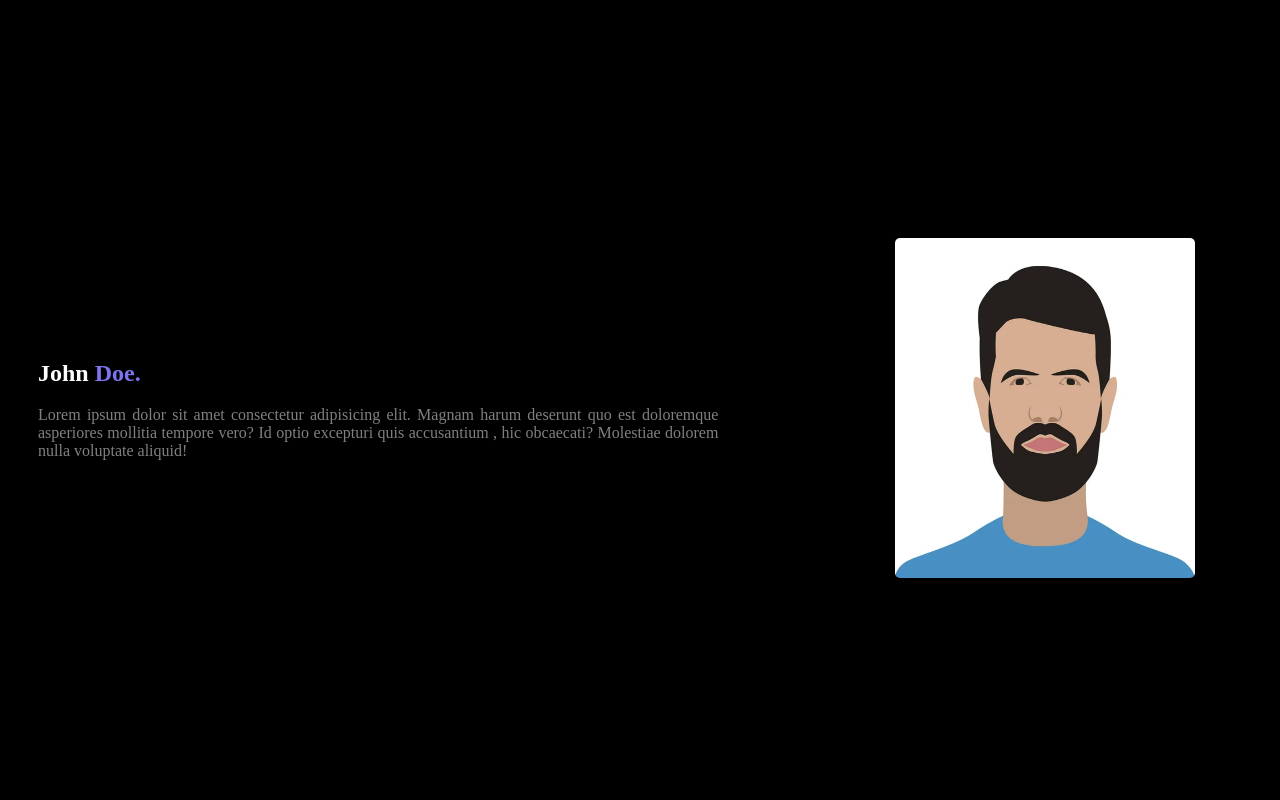
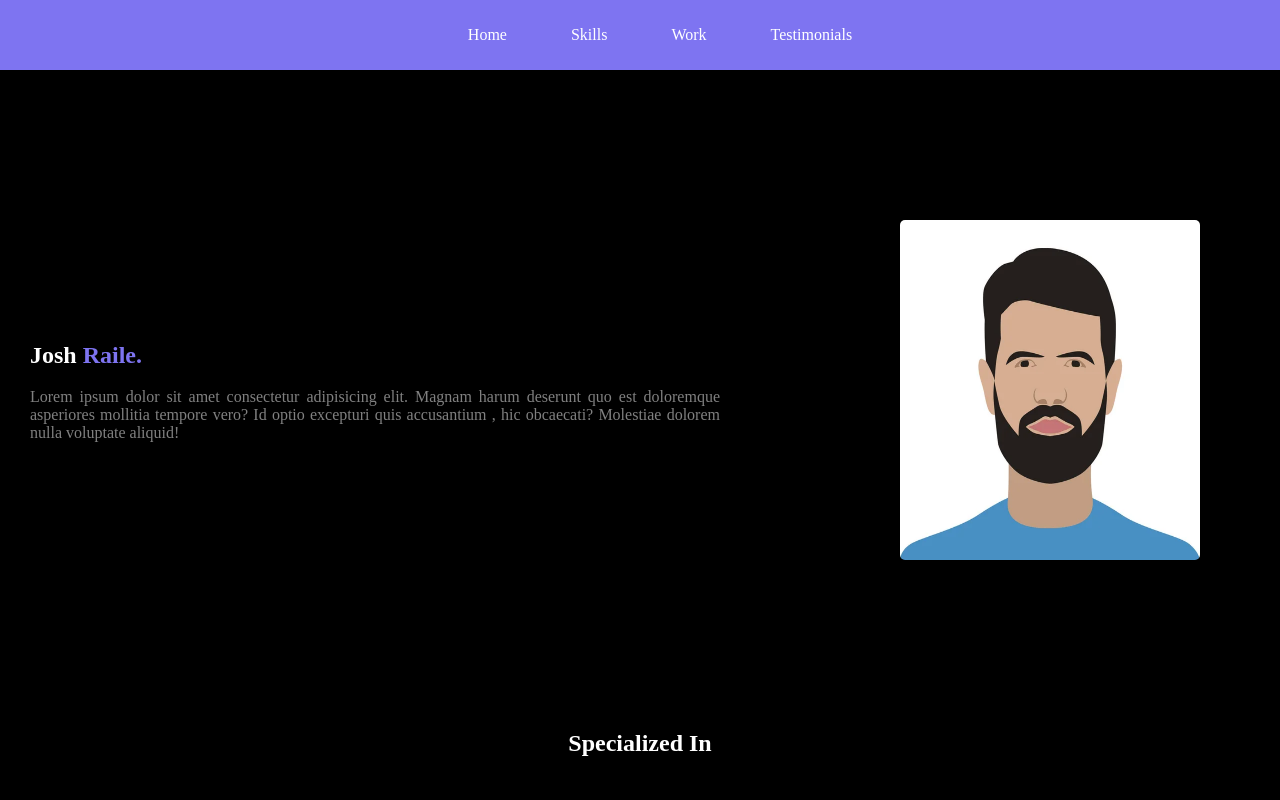
Before and after one commit to BLESSI-K/tta--portfolio--Version-1, a plain HTML site: page index.html in a window 1280 px wide. Shown: the top 800 px of the page. Drawn offline with Linux system fonts and the light colour scheme.

Commit message:
feat:finishing the navigation section

```diff
--- a/index.html
+++ b/index.html
@@ -7,14 +7,37 @@
             body{
                 background-color: black;
                 color:  white;
+                margin: 0;
+                padding: 0;
             }
+            /* styling header*/
+
+            header{
+                text-align: center;
+                position: sticky;
+                top: 0;
+                padding: 10px 0px;
+                background-color:#7E74F1 ;
+            }
+            .navigation-bar{
+          text-align: center;
+            }
+            .navigation-bar ul li{
+              display: inline;
+            }
+            .navigation-bar ul li a{
+                text-decoration: none;
+                color: #ffffff;
+                padding: 0px 30px;
+            }
+
             /* this the styling for the home section*/
             .same-margin{
                 margin:auto;
             }
             .container{
                 display: flex;
-                height: 100vh;
+                height: 80vh;
             }
             .same-margin{
                 margin: auto;
@@ -54,7 +77,7 @@
             .skill-card{
                 background-color: #fff;
                 color: black;
-                width: 30%;
+                width:25%;
                 margin: auto 15px;
                 border-radius: 6px;
                 padding: 80px 3px 30px 3px;
@@ -73,11 +96,11 @@
                 display: flex;
                  justify-content: center;
                 color: gray;
-                height: 80vh;
+                height: 100vh;
             }
             .work-content{
                 border: solid gray;
-                width: 22%;
+                width: 30%;
                 margin:auto 30px ;
                 border-radius: 5px;
             }
@@ -110,7 +133,7 @@
             .test-container{
                 display:flex;
                 justify-content: center;
-                height: 90vh;
+                height: 80vh;
             }
             .test-content{
                 width: 50%;
@@ -138,15 +161,35 @@
             .test-img img{
                 border-radius: 50%;
             }
+            /*styling the footer*/
+            footer{
+                background-color: #ffffff;
+                color: #000000;
+                padding: 10px 0px;
+                text-align: center;
+            }
         </style>
 
     </head>
     <body>
+         <header>
+            <div class="navigation-bar">
+                <nav>
+                 <ul>
+                    <li><a href="#home- section">Home</a></li>
+                    <li><a href="#skills-section">Skills</a></li>
+                    <li><a href=" #work-section">Work</a></li>
+                    <li><a href="#testimonials-section">Testimonials</a></li>
+                 </ul>
+                </nav>
+            </div>
+         </header>
+
         <section id=" home- section">
             <div class="container">
              <div class=" same-margin div-1">
                 <div class="content">
-                 <h1> John <span> Doe.</span></h1>
+                 <h1> Josh <span> Raile.</span></h1>
                  <p> Lorem ipsum dolor sit amet consectetur adipisicing elit.
                     Magnam harum deserunt quo est doloremque asperiores mollitia tempore vero?
                      Id optio excepturi quis accusantium
@@ -230,5 +273,12 @@
           </div>
          </div>
         </section>
+       <footer>
+        <div class="footer-container">
+
+           <p>&copy;JoshRaile</p>
+
+        </div>
+       </footer>
     </body>
 </html>
```
